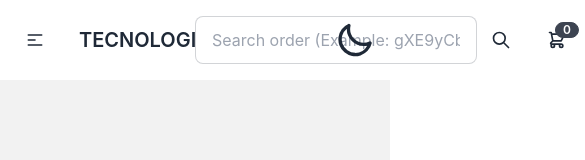
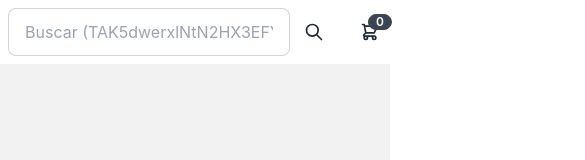
Before and after one commit to jonalobo/entrega-final, a React (Create React App) app: page /contacto in a window 390 px wide. Shown: the top 160 px of the page, 585 px wide, since content can reach past the window. Built offline with nearby package versions, Linux system fonts and the light colour scheme.

Commit message:
Cambios de diseño

```diff
--- a/src/components/NavBar.js
+++ b/src/components/NavBar.js
@@ -1,6 +1,7 @@
 import { Link, NavLink, useNavigate } from "react-router-dom";
 import {useRef} from "react";
 import CartWidget from "./CartWidget";
+import '../css/titulo.css'
 
 const NavBar = () => {
 
@@ -51,7 +52,7 @@ const NavBar = () => {
           </ul>
         </div>
         <NavLink to="/">
-          <a className="btn btn-ghost normal-case text-xl">TECNOLOGIAELECTRO</a>
+          <a href="/" className="btn btn-ghost normal-case text-xl titulo">TECNOLOGIAELECTRO</a>
         </NavLink>
       </div>
       <div className="navbar-center hidden lg:flex">
@@ -70,11 +71,11 @@ const NavBar = () => {
           </li>
         </ul>
       </div>
-      <div className="form-control flex flex-row">
+      <div className="form-control flex flex-row entrada">
           <input
             type="text"
             id="OrderId"
-            placeholder="Search order (Example: gXE9yCbYfREgQpLSJEIQ)"
+            placeholder="Buscar (TAK5dwerxlNtN2HX3EFY)"
             className="input input-bordered w-96"
             ref={inputRef}
           />
--- a/src/css/cambioColor.css
+++ b/src/css/cambioColor.css
@@ -1,5 +1,5 @@
 .cambio {
     position: absolute;
     right: 15px;
-    top: 20px;
+    top: 10px;
 }
--- /dev/null
+++ b/src/css/titulo.css
@@ -0,0 +1,11 @@
+@media only screen and (max-width: 750px) {
+    .titulo {
+      display: none;
+    }
+  }
+@media only screen and (max-width: 750px) {
+    .entrada {
+      position: absolute;
+      width: 50px;
+    }
+  }
--- a/src/views/Contacto.js
+++ b/src/views/Contacto.js
@@ -1,16 +1,18 @@
 const Contacto = () => {
   return (
     <>
-      <div class="hero min-h-screen bg-base-200">
-        <div class="hero-content flex-col lg:flex-row-reverse">
+      <div className="hero min-h-screen bg-base-200">
+        <div className="hero-content flex-col lg:flex-row-reverse">
           <img
             src="https://placeimg.com/260/400/arch"
-            class="max-w-sm rounded-lg shadow-2xl"
+            className="max-w-sm rounded-lg shadow-2xl"
+            alt="imagen de contacto"
           />
           <div>
-            <h1 class="text-5xl font-bold">Todo acerca de nosotros!</h1>
-            <p class="py-6">
-              Somos una tienda de tecnología especializada en la venta de computadores y celulares.
+            <h1 className="text-5xl font-bold">Todo acerca de nosotros!</h1>
+            <p className="py-6">
+              Somos una tienda de tecnología especializada en la venta de
+              computadores y celulares.
             </p>
           </div>
         </div>
```
